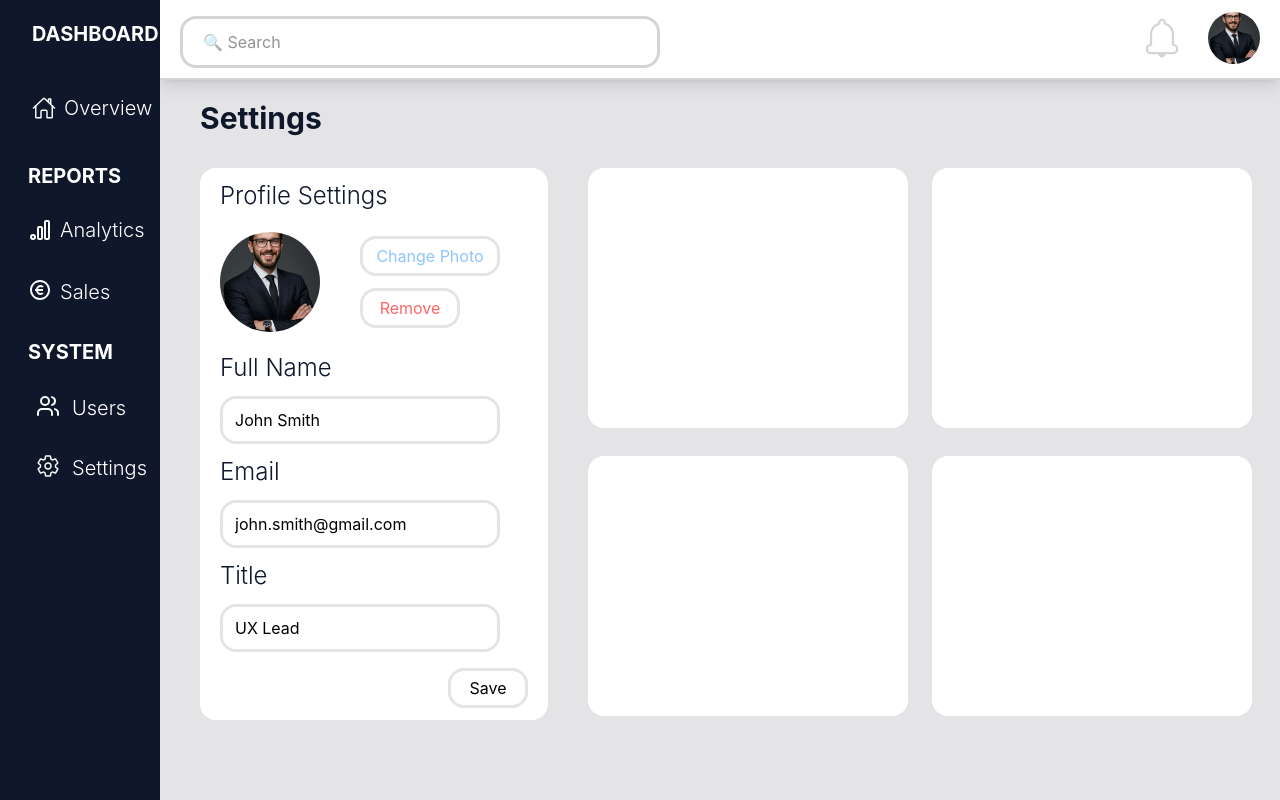
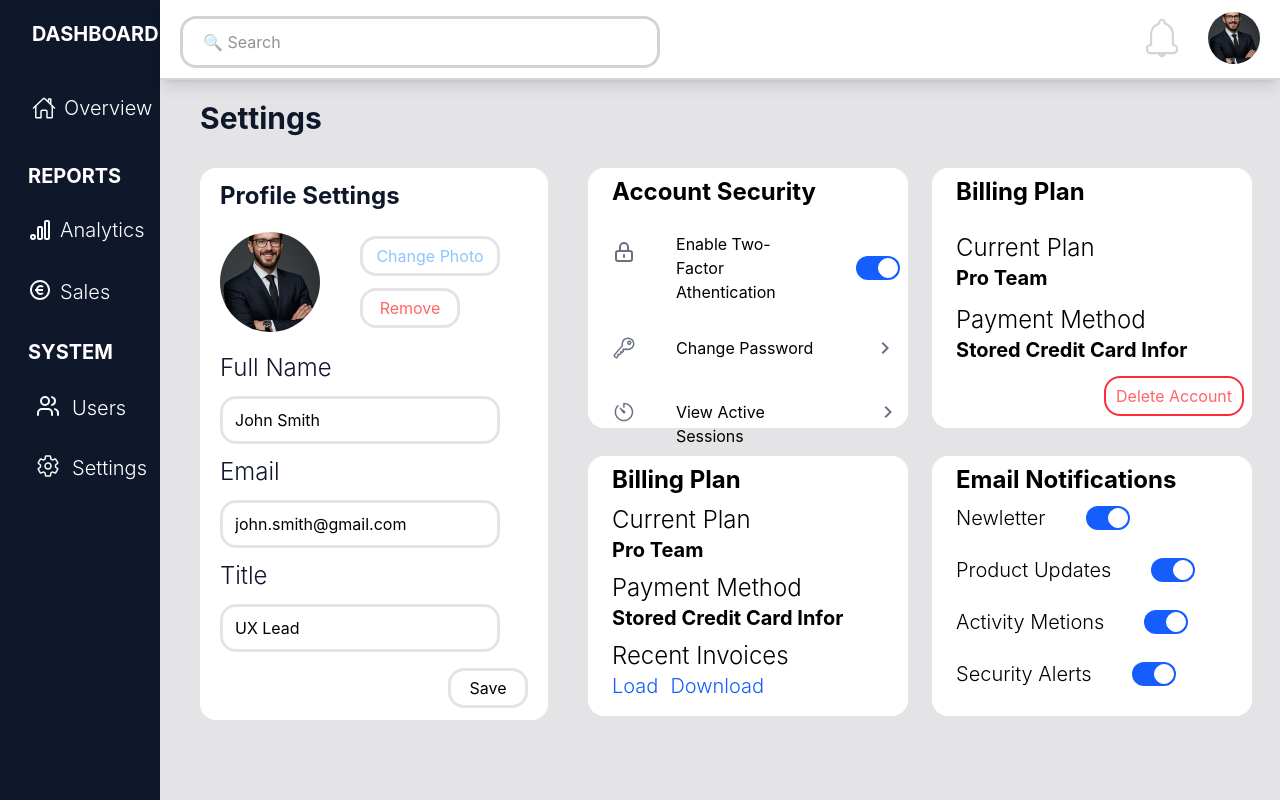
Before and after one commit to LucaLaatigano/DashBoard, a React (Vite) app: page /settings in a window 1280 px wide. Built offline with nearby package versions, Linux system fonts and the light colour scheme.

Commit message:
settings section finished

```diff
--- /dev/null
+++ b/src/Components/Low Level Components/CheckBox.jsx
@@ -0,0 +1,35 @@
+export default function CheckBox({ checked, onChange }) {
+  return (
+    <label className="inline-flex items-center cursor-pointer">
+      <input
+        type="checkbox"
+        className="sr-only peer"
+        checked={checked}
+        onChange={onChange}
+      />
+      {/* IMPORTANTE: Agregué 'relative' aquí abajo.
+          Ahora el círculo blanco sabe que su "top" y "left" son respecto a este div gris.
+      */}
+      <div className="relative w-11 h-6 bg-gray-200 rounded-full peer
+                      peer-focus:ring-2 peer-focus:ring-gray-200
+                      peer-checked:bg-blue-600
+                      transition-all duration-300
+
+                      after:content-['']
+                      after:absolute
+                      after:top-[2px]
+                      after:left-[2px]
+                      after:bg-white
+                      after:border-gray-300
+                      after:border
+                      after:rounded-full
+                      after:h-5
+                      after:w-5
+                      after:transition-all
+
+                      peer-checked:after:translate-x-full
+                      peer-checked:after:border-white">
+      </div>
+    </label>
+  );
+}
--- a/src/Components/Settings.jsx
+++ b/src/Components/Settings.jsx
@@ -1,5 +1,11 @@
 import { useRef, useState } from "react"
 import defaultImg from "../Images/empresario.jpg"
+import { IoKeyOutline } from "react-icons/io5";
+import { MdKeyboardArrowRight } from "react-icons/md";
+import { IoIosTimer } from "react-icons/io";
+import cvJohnSmith from "/src/images/cv-john smith.pdf"
+import CheckBox from "./Low Level Components/CheckBox";
+import { Link } from "react-router"
 export default function Settings() {
     const [formData, setFormData] = useState(() => {
         const savedData = localStorage.getItem('userProfile')
@@ -7,12 +13,31 @@ export default function Settings() {
             fullName: "John Smith",
             email: "john.smith@gmail.com",
             title: "UX Lead",
-            profileImage: defaultImg
+            profileImage: defaultImg,
+            cv: cvJohnSmith
         }
     })
     const [isSaved, setIsSaved] = useState(false)
+    const [isEnabled, setIsEnabled] = useState(() => {
+        const savedValues = localStorage.getItem('checkBoxes')
+        return savedValues ? JSON.parse(savedValues) : {
+            TF: true,
+            NL: true,
+            PU: true,
+            AM: true,
+            SA: true
+        }
+    })
     const fileInputRef = useRef(null)
+    const cvInputRef = useRef(null)
 
+    const handleCheckBoxChange = (key) => {
+        const updatedCheckBoxes = {
+            ...isEnabled, [key]: !isEnabled[key]
+        }
+        setIsEnabled(updatedCheckBoxes)
+        localStorage.setItem('checkBoxes', JSON.stringify(updatedCheckBoxes))
+    }
     const handleChange = (e) => {
         const { name, value } = e.target
         setFormData({
@@ -25,7 +50,21 @@ export default function Settings() {
         if (file) {
             const reader = new FileReader()
             reader.onloadend = () => {
-                setFormData({ ...formData, profileImage: reader.result })
+                const updatedData = { ...formData, profileImage: reader.result }
+                setFormData(updatedData)
+                localStorage.setItem('userProfile', JSON.stringify(updatedData))
+            }
+            reader.readAsDataURL(file)
+        }
+    }
+    const handleCvChange = (e) => {
+        const file = e.target.files[0]
+        if (file) {
+            const reader = new FileReader()
+            reader.onloadend = () => {
+                const updatedData = { ...formData, cv: reader.result }
+                setFormData(updatedData)
+                localStorage.setItem('userProfile', JSON.stringify(updatedData))
             }
             reader.readAsDataURL(file)
         }
@@ -38,12 +77,23 @@ export default function Settings() {
             setIsSaved(false)
         }, 2000)
     }
+    const handleReset = (e) => {
+        e.preventDefault()
+        localStorage.removeItem('userProfile')
+        setFormData({
+            fullName: "John Smith",
+            email: "john.smith@gmail.com",
+            title: "UX Lead",
+            profileImage: defaultImg
+        })
+
+    }
     return (
         <div className="pl-10 pt-2">
             <h3 className="text-3xl text-slate-900 font-bold mb-3">Settings</h3>
             <div className="flex">
                 <div className="mt-5 w-170 h-138 bg-white rounded-2xl">
-                    <h3 className="text-slate-900 font-light text-2xl pt-3 pl-5">
+                    <h3 className="text-slate-900 font-bold text-2xl pt-3 pl-5">
                         Profile Settings
                     </h3>
                     <div className="flex">
@@ -92,11 +142,87 @@ export default function Settings() {
 
                 </div>
                 <div className="flex flex-wrap ml-10 gap-6 mt-5">
-                    {Array(4).fill(0).map((_, index) => (
-                        <div key={index} className="w-80 h-65 bg-white rounded-2xl">
+                    <div className="w-80 h-65 bg-white rounded-2xl pl-3 pr-2">
+                        <h3 className="font-bold text-2xl pl-3 pt-2 pb-3">
+                            Account Security
+                        </h3>
+                        <div className="flex gap-10 ml-3 mt-3">
+                            <div className="text-gray-500 mt-2 flex">
+                                <svg xmlns="http://www.w3.org/2000/svg" className="h-6 w-6" fill="none" viewBox="0 0 24 24" stroke="currentColor">
+                                    <path strokeLinecap="round" strokeLinejoin="round" strokeWidth={2} d="M12 15v2m-6 4h12a2 2 0 002-2v-6a2 2 0 00-2-2H6a2 2 0 00-2 2v6a2 2 0 002 2zm10-10V7a4 4 0 00-8 0v4h8z" />
+                                </svg>
 
+                            </div>
+                            <label>Enable Two-Factor <br />Athentication</label>
+                            <CheckBox checked={isEnabled.TF} onChange={() => handleCheckBoxChange('TF')} />
                         </div>
-                    ))}
+                        <div className="flex gap-10 mt-8 ml-3 hover:cursor-pointer">
+                            <IoKeyOutline className="text-gray-500 font-bold size-6" />
+                            <label>Change Password</label>
+                            <MdKeyboardArrowRight className="text-gray-500 font-bold size-6 ml-5" />
+                        </div>
+                        <Link to="/users">
+                            <div className="flex gap-10 mt-7 ml-3 hover:cursor-pointer ml-3 pt-3">
+                                <IoIosTimer className="text-gray-500 font-bold size-6" />
+                                <label>View Active Sessions</label>
+                                <MdKeyboardArrowRight className="text-gray-500 font-bold size-6" />
+                            </div>
+                        </Link>
+                    </div>
+                    <div className="w-80 h-65 bg-white rounded-2xl pl-3 pr-2 flex flex-col gap-3">
+                        <h3 className="font-bold text-2xl pl-3 pt-2 pb-3">Billing Plan</h3>
+                        <div className="flex flex-col pl-3">
+                            <label className="text-2xl font-light">Current Plan</label>
+                            <h3 className="font-bold text-xl">Pro Team</h3>
+                        </div>
+                        <div className="flex flex-col pl-3">
+                            <label className="text-2xl font-light">Payment Method</label>
+                            <h3 className="font-bold text-xl">Stored Credit Card Infor</h3>
+                        </div>
+                        <div className="flex justify-end">
+                            <button onClick={handleReset} className="w-35 h-10 border-2 border-red-500 text-red-400 hover:bg-zinc-100  hover:cursor-pointer rounded-2xl">Delete Account</button>
+                        </div>
+                    </div>
+                    <div className="w-80 h-65 bg-white rounded-2xl pl-3 pr-2 flex flex-col gap-2">
+                        <h3 className="font-bold text-2xl pl-3 pt-2">Billing Plan</h3>
+                        <div className="flex flex-col pl-3">
+                            <label className="text-2xl font-light">Current Plan</label>
+                            <h3 className="font-bold text-xl">Pro Team</h3>
+                        </div>
+                        <div className="flex flex-col pl-3">
+                            <label className="text-2xl font-light">Payment Method</label>
+                            <h3 className="font-bold text-xl">Stored Credit Card Infor</h3>
+                        </div>
+                        <div className="flex flex-col ml-3">
+                            <label className="text-2xl font-light">Recent Invoices</label>
+                            <div className="flex gap-3">
+                                <input type="file" className="hidden" ref={cvInputRef} onChange={handleCvChange} />
+                                <a onClick={() => cvInputRef.current.click()} className="font-light text-blue-600 text-xl hover:cursor-pointer">Load</a>
+                                <a href={formData.cv} download={formData.cv} className="font-light text-blue-600 text-xl">Download</a>
+                            </div>
+                        </div>
+                    </div>
+                    <div className="w-80 h-65 bg-white rounded-2xl pl-3 pr-2 flex flex-col gap-2">
+                        <h3 className="text-2xl font-bold pt-2 pl-3">Email Notifications</h3>
+                        <div className="flex flex-col gap-6">
+                            <div className="ml-3 flex gap-10">
+                                <label className="font-light text-xl">Newletter</label>
+                                <CheckBox checked={isEnabled.NL} onChange={() => handleCheckBoxChange('NL')} />
+                            </div>
+                            <div className="ml-3 flex gap-10">
+                                <label className="font-light text-xl">Product Updates</label>
+                                <CheckBox checked={isEnabled.PU} onChange={() => handleCheckBoxChange('PU')} />
+                            </div>
+                            <div className="ml-3 flex gap-10">
+                                <label className="font-light text-xl">Activity Metions</label>
+                                <CheckBox checked={isEnabled.AM} onChange={() => handleCheckBoxChange('AM')} />
+                            </div>
+                            <div className="ml-3 flex gap-10">
+                                <label className="font-light text-xl">Security Alerts</label>
+                                <CheckBox checked={isEnabled.SA} onChange={() => handleCheckBoxChange('SA')} />
+                            </div>
+                        </div>
+                    </div>
                 </div>
             </div>
         </div>
```
Also changed, not shown: 2 other files (tests, documents, lock files or other folders).
